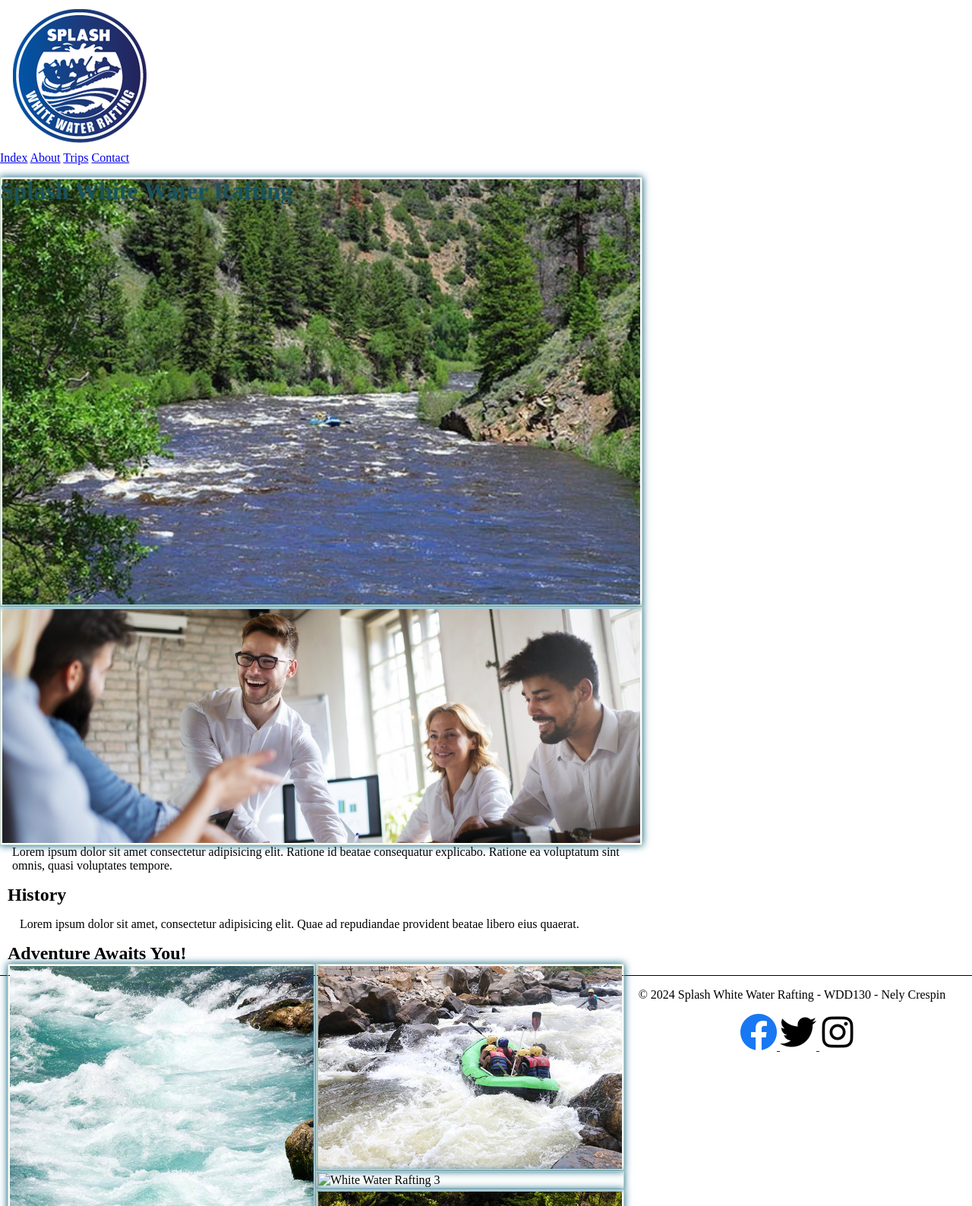
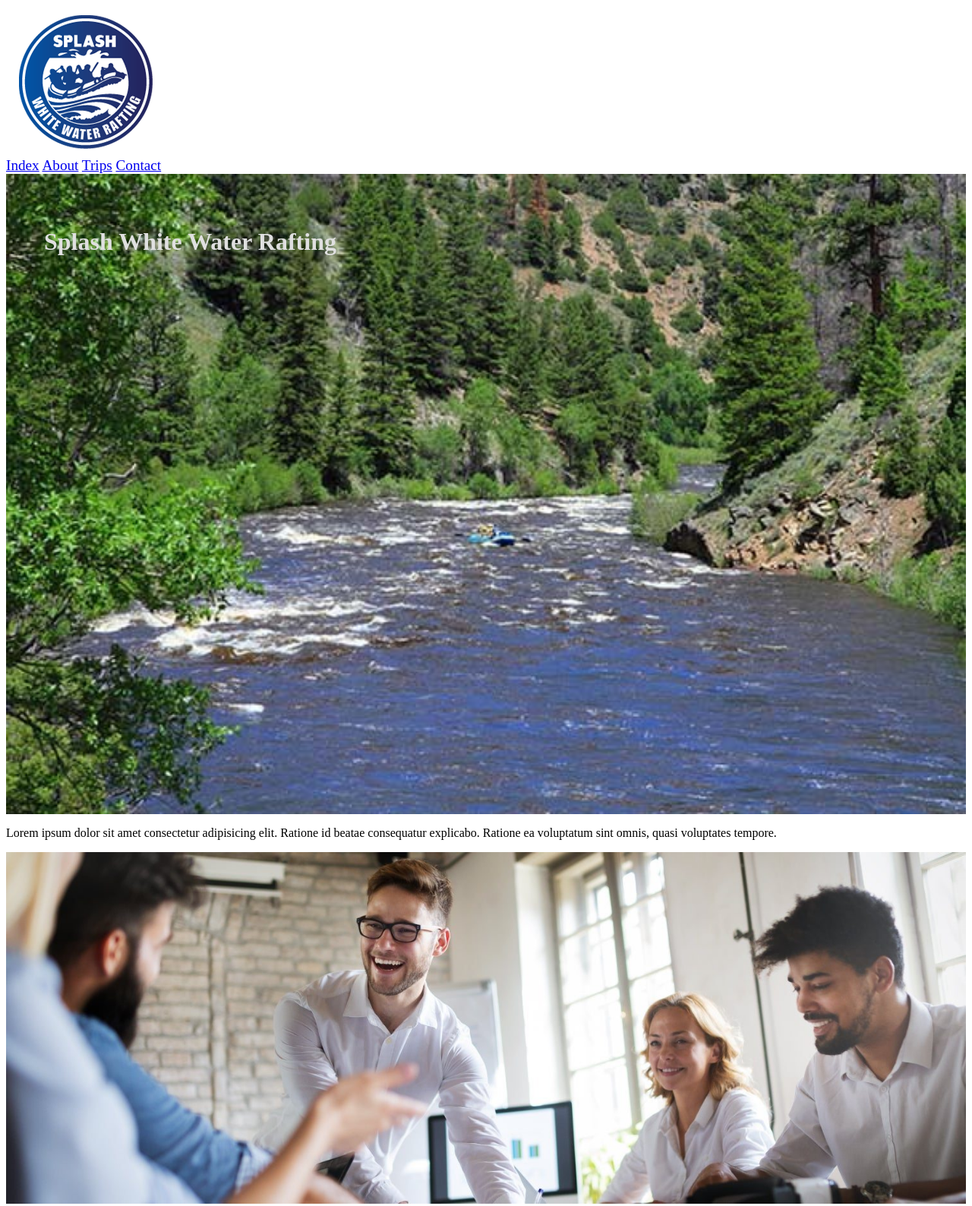
Before and after one commit to nelyjc/wdd130, a plain HTML site: page wwr/about.html in a window 1280 px wide. Shown: the part 5-1593 px from the top of the page at 76% size. Drawn offline with Linux system fonts and the light colour scheme.

Commit message:
rafting4

```diff
--- a/wwr/about.html
+++ b/wwr/about.html
@@ -24,13 +24,12 @@
     </header>
     <main>
         <div class="hero">
+            <h1>Splash White Water Rafting</h1>
             <img src="images/raftinghero.jpg" alt="White Water Rafting">
-        <h1>Splash White Water Rafting</h1>
-        <h1 style="color-scheme: #19535F, #005C7A;"></h1>
-            <article>
+        <article>
+                <p>Lorem ipsum dolor sit amet consectetur adipisicing elit. Ratione id beatae consequatur explicabo. Ratione ea voluptatum sint omnis, quasi voluptates tempore. </p>
                 <img src="images/happyemplyee.jpg" alt="Happy Employees">
-                <p>Lorem ipsum dolor sit amet consectetur adipisicing elit. Ratione id beatae consequatur explicabo. Ratione ea voluptatum sint omnis, quasi voluptates tempore. </p>
-            </article>
+        </article>
         </div>
         <section>
            <h2>History</h2>
@@ -38,10 +37,15 @@
         </section>
         <section>
             <h2>Adventure Awaits You!</h2>
+            <p> 1 Rafting </p>
             <img src="images/rafting (1).jpg" alt="White Water Rafting 1">
+            <p> 2 Rafting</p>
             <img src="images/rafting (2).jpg"alt="White Water Rafting 2">
+            <p> 3 Rafting</p>
             <img src="images/rafting (3).jpg" alt="White Water Rafting 3">
+            <p> 4 Rafting</p>
             <img src="images/rafting (4).jpg" alt="White Water Rafting 4">
+            <p> 5 Rafting</p>
             <img src="images/rafting5.jpg" alt="White Water Rafting 5">
         </section>
     </main>
--- a/wwr/styles/rafting.css
+++ b/wwr/styles/rafting.css
@@ -1,60 +1,35 @@
-* {
-    margin: 0;
-    padding: 0;
+
+:root {
+    margin: 10;
+    padding: 50;
+    color: #19535F, #005c7a, #c3d5c6,#e0e0e0;
+    font-family: "Montserrat Bold 400", "Robotica";
 }
-div {
-    position: relative;
-}
-h1 {
-    color: #19535f;
-    position: absolute;
-    float: right;
-    opacity: 1;
+nav {
+    font-size: larger;
+    font: #005c7a;
 
 }
 .hero img {
     display: block;
     width: 100%;
     height: auto;
+    padding: 20;
 }
-main img {
-    width: 150px;
-    height: auto;
-    border: 1px solid #c3d5c6;
-    padding: 2px;
-    box-shadow: 0 0 10px #005c7a;
-    float: left;
+div {
     position: relative;
-    margin: 0
-    0 0 1rem 1rem;
 
 }
-section{
-    margin: 10px;
+h1 {
+    position: top;
+    position: absolute;
+    color: #e0e0e0;
+    box-shadow: #005c7a;
+    padding: 50px;
+    float: left;
+}
+
+h1 {
+    position: right;
 
 }
-p {
-    padding: 10px;
-    margin: 1rem;
-}
-
-main {
-    max-width: 840px;
-}
-
-main img {
-    width: 400px;
-    height: auto;
-}
-p { padding: 0;}
-
-footer {
-    margin-top: 15px;
-    border-top: 1px solid #000;
-    text-align: center;
-}
-/*Class Selectors*/
-
-.indent{
-    padding-left: 2rem;
-}
```
